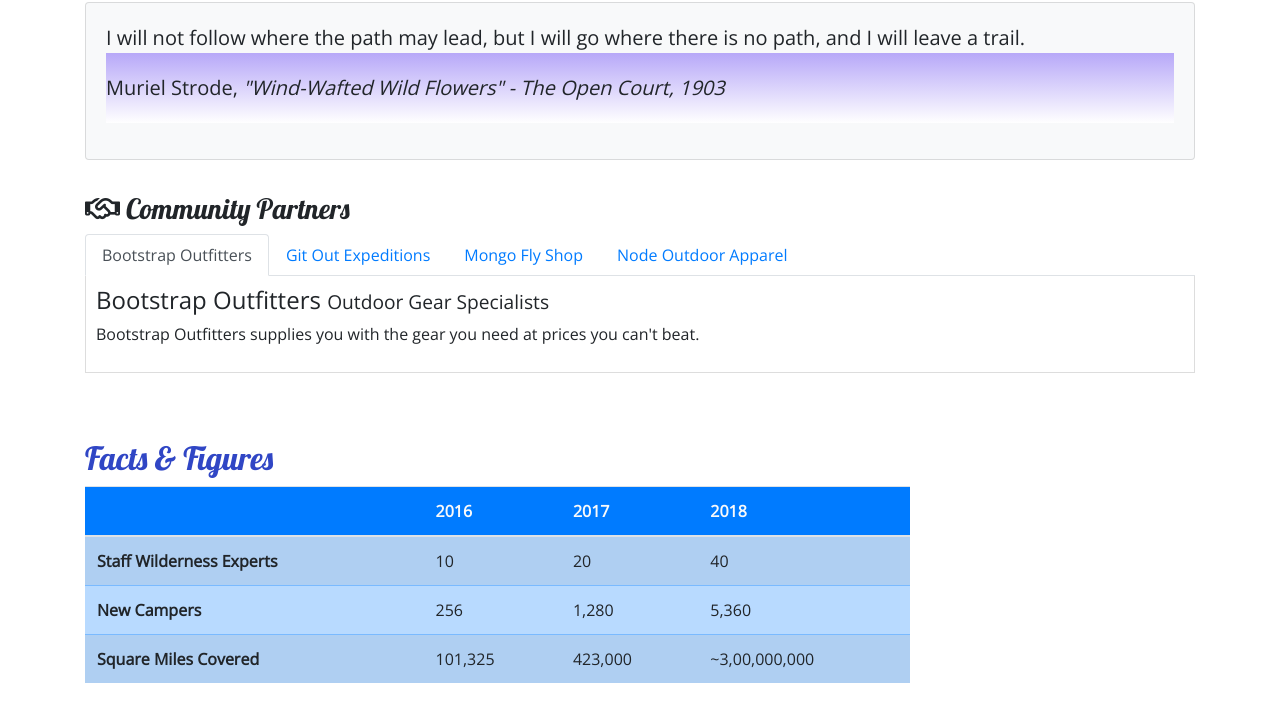
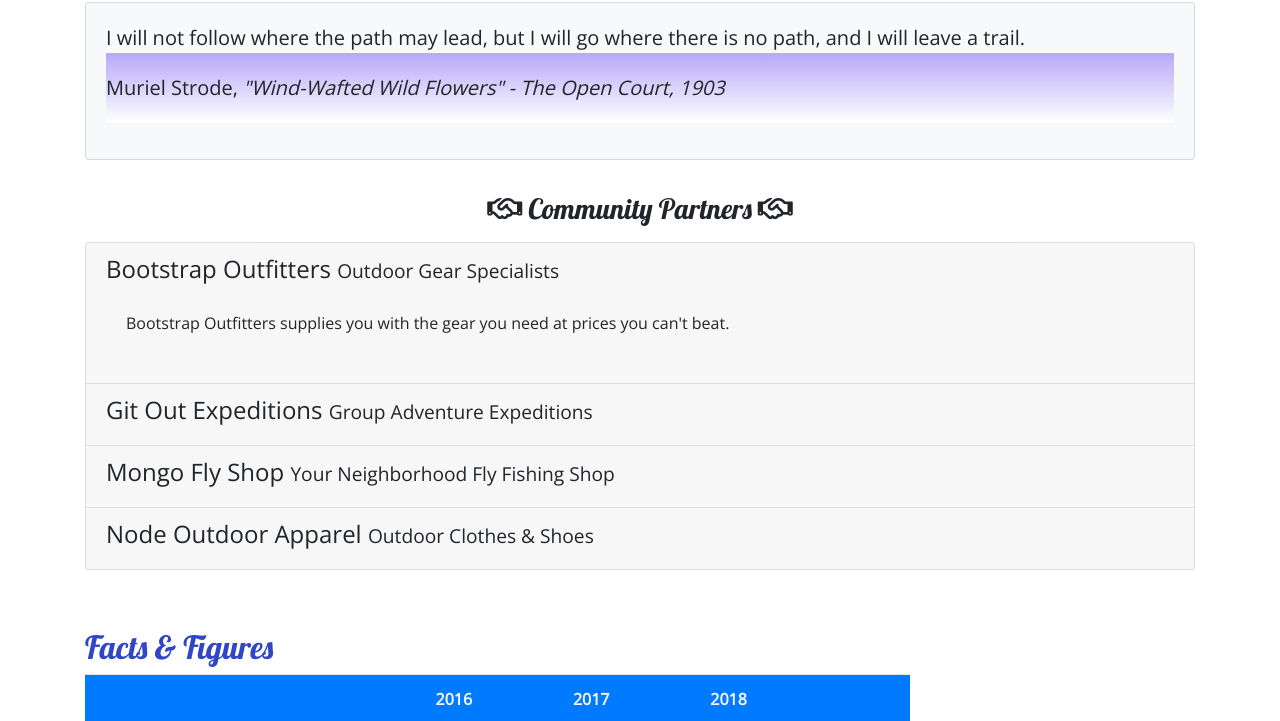
Before and after one commit to iantheminimalist/IanDeJesusNucamp-bootstrap, a website: page aboutus.html in a window 1280 px wide. Shown: the part 792-1513 px from the top of the page. Drawn offline with nearby package versions, Linux system fonts and the light colour scheme.

Commit message:
Accordion

```diff
--- a/aboutus.html
+++ b/aboutus.html
@@ -122,6 +122,69 @@
 
     <div class="container">
         <div class="row">
+            <div class="col-12 mt-3 mb-2">
+                <h3 class="mb-3 text-center"> <i class="fa fa-handshake-o" aria-hidden="true"></i> Community Partners <i class="fa fa-handshake-o" aria-hidden="true"></i></h3>
+                <div class="accordion" id="accordion">
+                    <div class="card">
+                        <div role="tab" class="card-header">
+                            <h4 class="pointer">
+                                <a data-toggle="collapse" data-target="#bootstrap">Bootstrap Outfitters <small>Outdoor Gear Specialists </small></a>
+                            </h4>
+                            <div class="collapsed show" id="bootstrap" data-parent="#accordion">
+                                <div class="card-body">
+                                    <p class="d-none d-sm-block"> Bootstrap Outfitters supplies you with the gear you need at prices you can't beat.</p>
+                                </div>
+                            </div>
+                        </div>
+                    </div>
+                    <div class="card">
+                        <div role="tab" class="card-header">
+                            <h4 class="pointer">
+                                <a class="collapsed" data-toggle="collapse" data-target="#git">
+                                    Git Out Expeditions <small>Group Adventure Expeditions</small>
+                                </a>
+                            </h4>
+                            <div class="collapse" id="git" data-parent="#accordion">
+                                <div class="card-body">
+                                    <p class="d-none d-sm-block">Join Git Out Expeditions to explore new horizons with a group of other adventurers!</p>
+                               </div>
+                            </div>
+                        </div>
+                    </div>
+                    <div class="card">
+                       <div role="tab" class="card-header">
+                            <h4 class="pointer">
+                                <a class="collapsed" data-toggle="collapse" data-target="#mongo">
+                                    Mongo Fly Shop <small>Your Neighborhood Fly Fishing Shop</small>
+                                </a>
+                            </h4>
+                            <div class="collapse" id="mongo" data-parent="#accordion">
+                                <div class="card-body">
+                                    <p class="d-none d-sm-block">Need a new fishing pole, a tacklebox, or flies of all kinds? Stop by Mongo Fly Shop.</p>
+                                </div>
+                            </div>
+                        </div>
+                    </div>
+                    <div class="card">
+                        <div role="tab" class="card-header">
+                            <h4 class="pointer">
+                                <a class="collapsed" data-toggle="collapse" data-target="#node">
+                                    Node Outdoor Apparel <small>Outdoor Clothes & Shoes</small>
+                                </a>
+                            </h4>
+                            <div class="collapse" id="node" data-parent="#accordion">
+                                <div class="card-body">
+                                    <p class="d-none d-sm-block">From polar fleeces to swimsuits, hiking boots to waders, a visit to Node will be sure to get you covered.</p>
+                                </div>
+                            </div>
+                        </div>
+                    </div>
+                </div>
+
+            </div>
+        </div>
+        <!--
+        <div class="row">
             <div class="col-12 mt-3 mb-3">
                 <h3 class=""> <i class="fa fa-handshake-o" aria-hidden="true"></i> Community Partners</h3>
                 <ul class="nav nav-tabs">
@@ -151,7 +214,8 @@
                 </div>
 
             </div>
-        </div><!-- End Of Row -->
+        </div> -->
+        <!-- End Of Row -->
 
         <div class="row row-content">
             <div class="col-sm-9">
--- a/css/style.css
+++ b/css/style.css
@@ -49,3 +49,7 @@ header h2 {
     background-image: url('https://res.cloudinary.com/dvdqlvy48/image/upload/v1579728322/santa-monica-2628912_1280.jpg');
     height: 100%;
 }
+/** Shortcut to making things a pointer **/
+.pointer{
+    cursor: pointer;
+}
```
